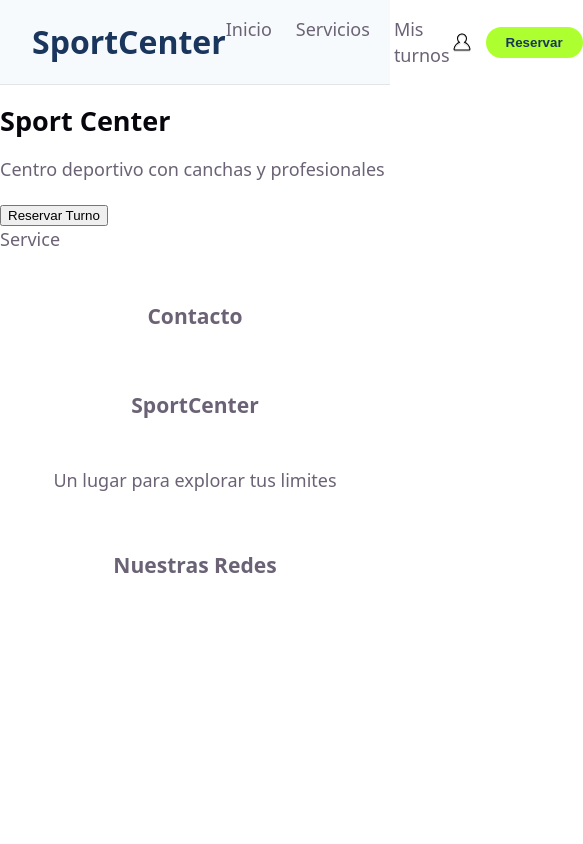
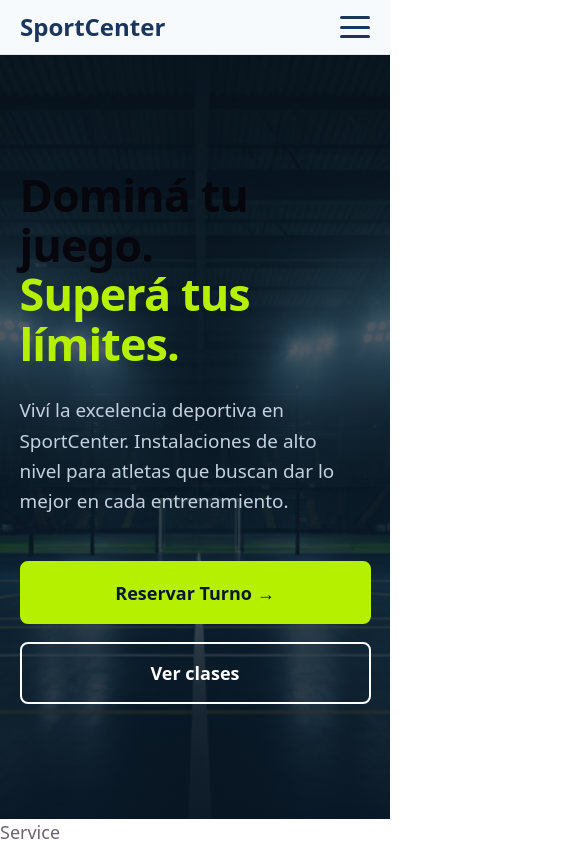
Before and after one commit to rociozapata/sportcenter-frontend, a React (Vite) app: page / in a window 390 px wide. Shown: the top 844 px of the page, 583 px wide, since content can reach past the window. Built offline with nearby package versions, Linux system fonts and the light colour scheme.

Commit message:
Add Hero component styles for homepage layout and responsiveness, navbar responsive

```diff
--- a/src/components/Navbar.css
+++ b/src/components/Navbar.css
@@ -5,7 +5,10 @@
     padding: 16px 32px;
     border-bottom: 1px solid #e5e4e7;
     background-color: var(--neutral);
+    position: relative;
+    flex-wrap: wrap;
 }
+
 .navbar-logo h2 {
     margin: 0;
     color: var(--primary);
@@ -15,6 +18,15 @@
 .navbar-logo a {
     text-decoration: none;
 }
+
+.navbar-menu {
+    display: flex;
+    align-items: center;
+    gap: 32px;
+    flex: 1;
+    justify-content: flex-end;
+}
+
 .navbar-links {
     display: flex;
     gap: 24px;
@@ -30,10 +42,6 @@
     text-decoration: underline;
 }
 
-.nav-button:hover {
-    opacity: 0.8;
-}
-
 .nav-button {
     background-color: var(--secondary);
     border-radius: 20px;
@@ -42,6 +50,10 @@
     font-weight: bold;
     color: var(--primary);
     cursor: pointer;
+}
+
+.nav-button:hover {
+    opacity: 0.8;
 }
 
 .navbar-auth {
@@ -54,3 +66,100 @@
     display: flex;
     align-items: center;
 }
+
+/* Navbar menu hamburguesa responsive celular*/
+
+.navbar-toggle {
+    display: none;
+    flex-direction: column;
+    justify-content: space-between;
+    width: 30px;
+    height: 22px;
+    background: transparent;
+    border: none;
+    cursor: pointer;
+    padding: 0;
+    z-index: 10;
+}
+
+.navbar-toggle span {
+    display: block;
+    width: 100%;
+    height: 3px;
+    background-color: var(--primary);
+    border-radius: 2px;
+    transition: transform 0.3s ease, opacity 0.3s ease;
+    transform-origin: center;
+}
+
+.navbar-toggle.is-open span:nth-child(1) {
+    transform: translateY(9.5px) rotate(45deg);
+}
+
+.navbar-toggle.is-open span:nth-child(2) {
+    opacity: 0;
+}
+
+.navbar-toggle.is-open span:nth-child(3) {
+    transform: translateY(-9.5px) rotate(-45deg);
+}
+
+@media (max-width: 768px) {
+    .navbar {
+        padding: 14px 20px;
+    }
+
+    .navbar-logo h2 {
+        font-size: 24px;
+    }
+
+    .navbar-toggle {
+        display: flex;
+        margin-left: auto;
+    }
+
+    .navbar-menu {
+        display: none;
+        flex-direction: column;
+        align-items: stretch;
+        justify-content: flex-start;
+        gap: 16px;
+        width: 100%;
+        padding: 16px 0 4px;
+        margin-top: 14px;
+        border-top: 1px solid #e5e4e7;
+        order: 3;
+    }
+
+    .navbar-menu.is-open {
+        display: flex;
+    }
+
+    .navbar-links {
+        flex-direction: column;
+        align-items: center;
+        gap: 4px;
+        width: 100%;
+    }
+
+    .navbar-links a {
+        font-size: 1.05rem;
+        padding: 10px 4px;
+        width: 100%;
+        text-align: center;
+    }
+
+    .navbar-auth {
+        justify-content: center;
+        align-items: center;
+        gap: 16px;
+        padding-top: 12px;
+        border-top: 1px solid #e5e4e7;
+        width: 100%;
+    }
+
+    .nav-button {
+        flex: 1;
+        padding: 10px 20px;
+    }
+}
--- a/src/components/Navbar.tsx
+++ b/src/components/Navbar.tsx
@@ -1,6 +1,12 @@
+import { useState } from "react";
 import "./Navbar.css";
 import perfilIcono from "../assets/profile-svgrepo-com.svg";
+
 function Navbar() {
+  const [isOpen, setIsOpen] = useState(false);
+
+  const closeMenu = () => setIsOpen(false);
+
   return (
     <nav className="navbar">
       <div className="navbar-logo">
@@ -8,16 +14,30 @@ function Navbar() {
           <h2>SportCenter</h2>
         </a>
       </div>
-      <div className="navbar-links">
-        <a href="">Inicio</a>
-        <a href="">Servicios</a>
-        <a href="">Mis turnos</a>
-      </div>
-      <div className="navbar-auth">
-        <a href="">
-          <img src={perfilIcono} alt="Icono usuario" width={24} height={24} />
-        </a>
-        <button className="nav-button">Reservar</button>
+
+      <button
+        className={`navbar-toggle ${isOpen ? "is-open" : ""}`}
+        onClick={() => setIsOpen(!isOpen)}
+        aria-label="Abrir menú"
+        aria-expanded={isOpen}
+      >
+        <span></span>
+        <span></span>
+        <span></span>
+      </button>
+
+      <div className={`navbar-menu ${isOpen ? "is-open" : ""}`}>
+        <div className="navbar-links">
+          <a href="" onClick={closeMenu}>Inicio</a>
+          <a href="" onClick={closeMenu}>Servicios</a>
+          <a href="" onClick={closeMenu}>Mis turnos</a>
+        </div>
+        <div className="navbar-auth">
+          <a href="" onClick={closeMenu}>
+            <img src={perfilIcono} alt="Icono usuario" width={24} height={24} />
+          </a>
+          <button className="nav-button" onClick={closeMenu}>Reservar</button>
+        </div>
       </div>
     </nav>
   );
--- /dev/null
+++ b/src/pages/Home/Hero.css
@@ -0,0 +1,98 @@
+.hero {
+    position: relative;
+    width: 100%;
+    min-height: 600px;
+    height: calc(100vh - 80px);
+    max-height: 800px;
+    background-color: #0a1929;
+    background-image: linear-gradient(rgba(10, 25, 41, 0.65), rgba(10, 25, 41, 0.85)), url('/src/assets/hero-background.png');
+    background-size: cover;
+    background-position: center;
+    background-repeat: no-repeat;
+    display: flex;
+    align-items: center;
+    padding: 0 8%;
+    box-sizing: border-box;
+    overflow: hidden;
+}
+
+.hero-content {
+    max-width: 600px;
+    color: #ffffff;
+    z-index: 1;
+}
+
+.hero-title {
+    font-size: clamp(2.5rem, 5vw, 4rem);
+    font-weight: 800;
+    line-height: 1.1;
+    margin: 0 0 1.5rem 0;
+    letter-spacing: -0.02em;
+}
+
+.hero-title-accent {
+    display: block;
+    color: #b5f000;
+}
+
+.hero-subtitle {
+    font-size: 1.05rem;
+    line-height: 1.6;
+    color: #c5d1e0;
+    margin: 0 0 2.5rem 0;
+    max-width: 90%;
+}
+
+.hero-actions {
+    display: flex;
+    gap: 1rem;
+    flex-wrap: wrap;
+}
+
+.hero-btn {
+    font-size: 1rem;
+    font-weight: 600;
+    padding: 0.95rem 1.75rem;
+    border-radius: 8px;
+    cursor: pointer;
+    transition: transform 0.15s ease, background-color 0.2s ease, color 0.2s ease;
+    font-family: inherit;
+}
+
+.hero-btn-primary {
+    background-color: #b5f000;
+    color: #0a1929;
+    border: 2px solid #b5f000;
+}
+
+.hero-btn-primary:hover {
+    transform: translateY(-2px);
+    background-color: #c4ff1f;
+}
+
+.hero-btn-secondary {
+    background-color: transparent;
+    color: #ffffff;
+    border: 2px solid #ffffff;
+}
+
+.hero-btn-secondary:hover {
+    background-color: #ffffff;
+    color: #0a1929;
+}
+
+@media (max-width: 640px) {
+    .hero {
+        padding: 0 5%;
+        min-height: 500px;
+    }
+
+    .hero-actions {
+        flex-direction: column;
+        width: 100%;
+    }
+
+    .hero-btn {
+        width: 100%;
+    }
+}
--- a/src/pages/Home/Hero.tsx
+++ b/src/pages/Home/Hero.tsx
@@ -1,16 +1,28 @@
-
+import "./Hero.css";
 
 function Hero() {
     return (
-        <section>
-            <h1>Sport Center</h1>
-            <p>Centro deportivo con canchas y profesionales </p>
-            <button>Reservar Turno</button>
-
-
-
+        <section className="hero">
+            <div className="hero-content">
+                <h1 className="hero-title">
+                    Dominá tu juego.
+                    <span className="hero-title-accent">Superá tus límites.</span>
+                </h1>
+                <p className="hero-subtitle">
+                    Viví la excelencia deportiva en SportCenter. Instalaciones de
+                    alto nivel para atletas que buscan dar lo mejor en cada entrenamiento.
+                </p>
+                <div className="hero-actions">
+                    <button className="hero-btn hero-btn-primary">
+                        Reservar Turno →
+                    </button>
+                    <button className="hero-btn hero-btn-secondary">
+                        Ver clases
+                    </button>
+                </div>
+            </div>
         </section>
-    )
+    );
 }
 
 export default Hero;
```
Also changed, not shown: src/assets/hero-background.png (added).
